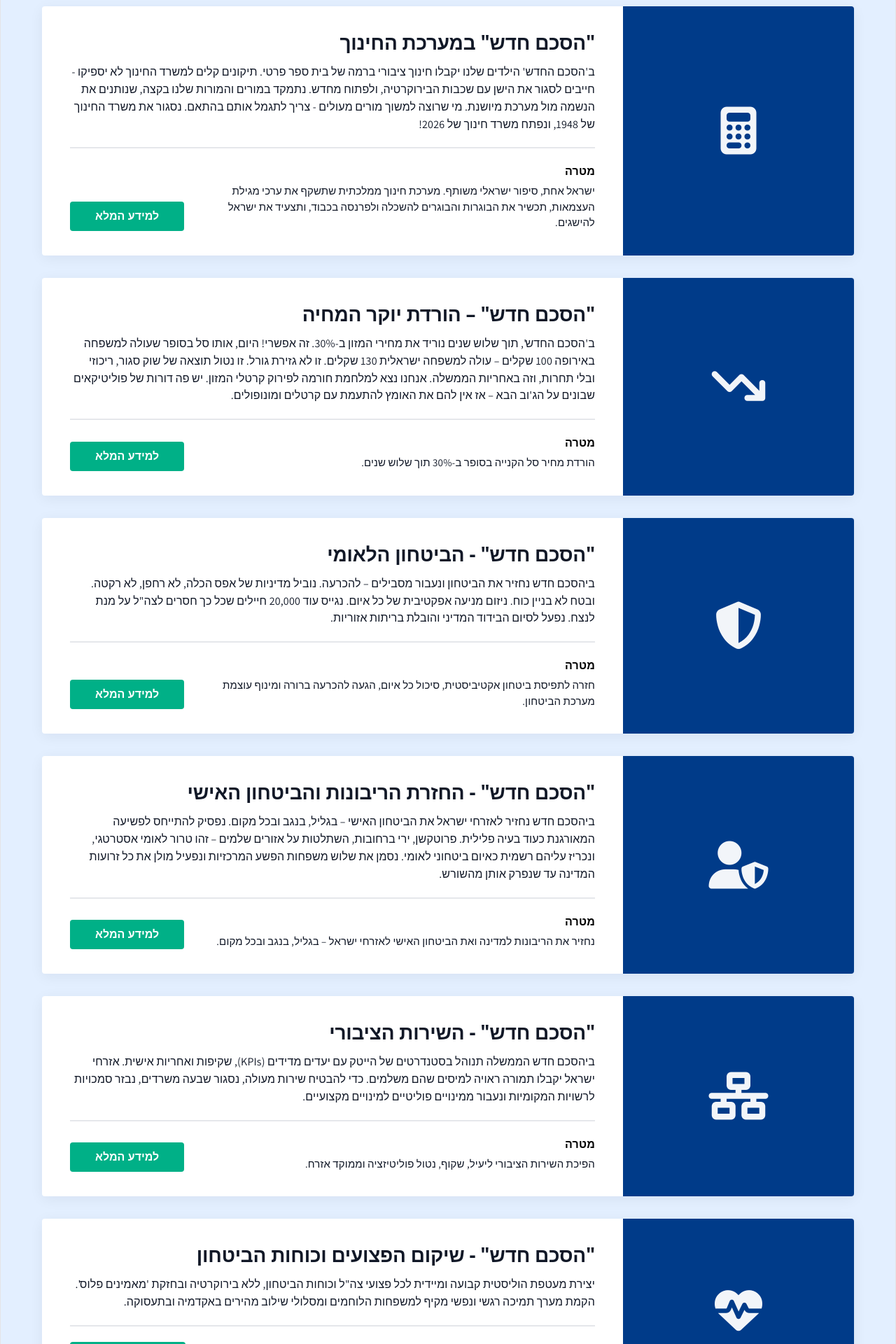
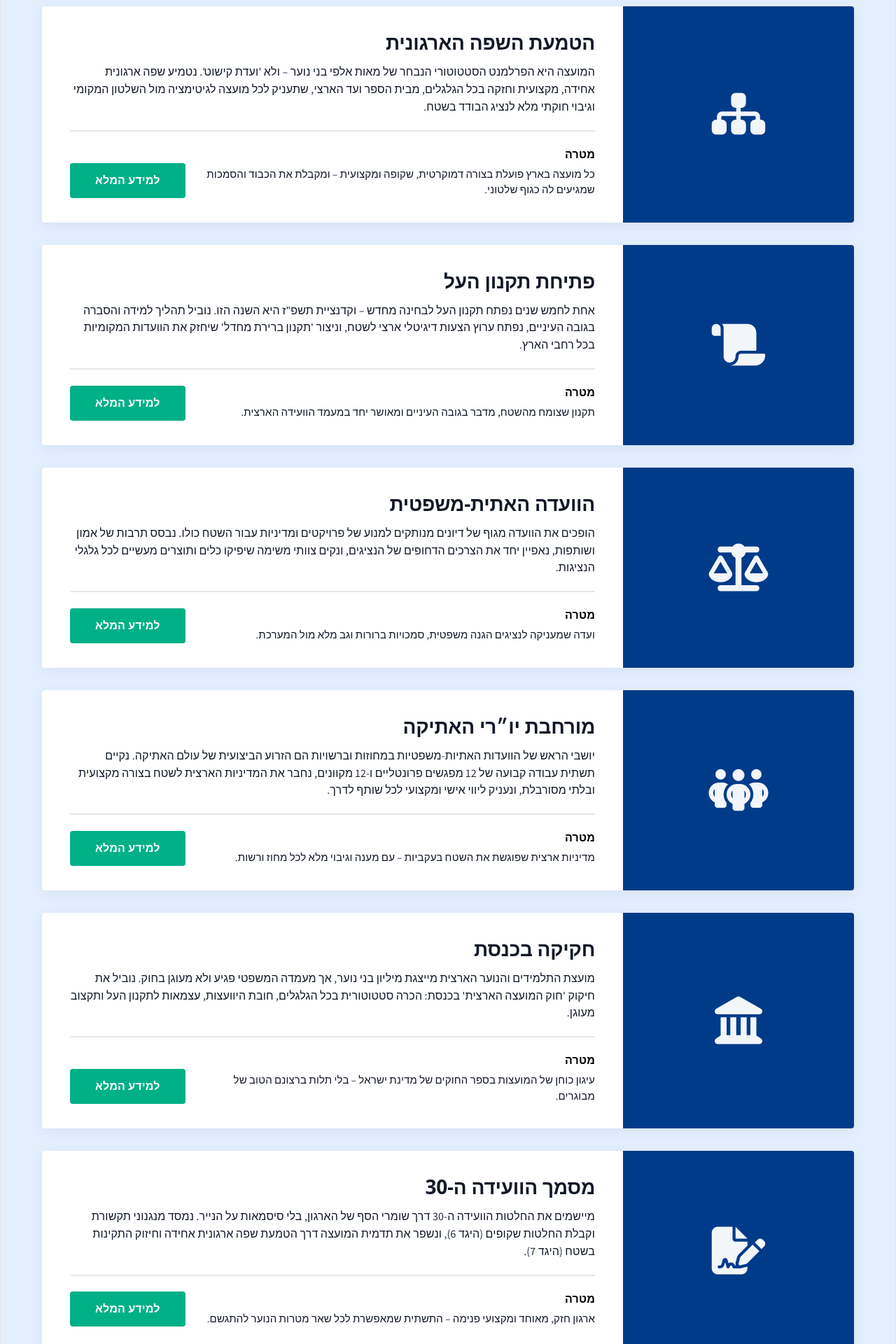
Before and after one commit to tfhsfg/tommy-danieli-website, a React (Vite) app: page /plans in a window 1280 px wide. Shown: the part 340-2260 px from the top of the page at 70% size. Built offline with nearby package versions, Linux system fonts and the light colour scheme.

Commit message:
עדכון דף התוכנית

```diff
--- a/src/pages/Plans.jsx
+++ b/src/pages/Plans.jsx
@@ -2,71 +2,71 @@ import React from "react";
 import { Link } from "react-router-dom";
 import "./Plans.css";
 
+// כרטיסי התוכניות תואמים אחד-לאחד לעמודים האמיתיים שבתפריט הנפתח ("מיישרים קו"),
+// וכל כפתור "למידע המלא" מקשר לעמוד המלא של אותה תוכנית.
 const planItems = [
   {
     id: 1,
-    title: '"הסכם חדש" במערכת החינוך',
-    icon: "fa-solid fa-calculator", // אייקון של מתמטיקה/חינוך
-    description: "ב'הסכם החדש' הילדים שלנו יקבלו חינוך ציבורי ברמה של בית ספר פרטי. תיקונים קלים למשרד החינוך לא יספיקו - חייבים לסגור את הישן עם שכבות הבירוקרטיה, ולפתוח מחדש. נתמקד במורים והמורות שלנו בקצה, שנותנים את הנשמה מול מערכת מיושנת. מי שרוצה למשוך מורים מעולים - צריך לתגמל אותם בהתאם. נסגור את משרד החינוך של 1948, ונפתח משרד חינוך של 2026!",
+    title: "הטמעת השפה הארגונית",
+    icon: "fa-solid fa-sitemap",
+    description: "המועצה היא הפרלמנט הסטטוטורי הנבחר של מאות אלפי בני נוער – ולא 'ועדת קישוט'. נטמיע שפה ארגונית אחידה, מקצועית וחזקה בכל הגלגלים, מבית הספר ועד הארצי, שתעניק לכל מועצה לגיטימציה מול השלטון המקומי וגיבוי חוקתי מלא לנציג הבודד בשטח.",
     targetTitle: "מטרה",
-    targetText: "ישראל אחת, סיפור ישראלי משותף. מערכת חינוך ממלכתית שתשקף את ערכי מגילת העצמאות, תכשיר את הבוגרות והבוגרים להשכלה ולפרנסה בכבוד, ותצעיד את ישראל להישגים."
+    targetText: "כל מועצה בארץ פועלת בצורה דמוקרטית, שקופה ומקצועית – ומקבלת את הכבוד והסמכות שמגיעים לה כגוף שלטוני.",
+    to: "/organizationallanguage"
   },
   {
     id: 2,
-    title: '"הסכם חדש" – הורדת יוקר המחיה',
-    icon: "fa-solid fa-arrow-trend-down", // אייקון של חץ ירידה/אחוזים
-    description: "ב'הסכם החדש', תוך שלוש שנים נוריד את מחירי המזון ב-30%. זה אפשרי! היום, אותו סל בסופר שעולה למשפחה באירופה 100 שקלים – עולה למשפחה ישראלית 130 שקלים. זו לא גזירת גורל. זו נטול תוצאה של שוק סגור, ריכוזי ובלי תחרות, וזה באחריות הממשלה. אנחנו נצא למלחמת חורמה לפירוק קרטלי המזון. יש פה דורות של פוליטיקאים שבונים על הג'וב הבא – אז אין להם את האומץ להתעמת עם קרטלים ומונופולים.",
+    title: "פתיחת תקנון העל",
+    icon: "fa-solid fa-scroll",
+    description: "אחת לחמש שנים נפתח תקנון העל לבחינה מחדש – וקדנציית תשפ\"ז היא השנה הזו. נוביל תהליך למידה והסברה בגובה העיניים, נפתח ערוץ הצעות דיגיטלי ארצי לשטח, וניצור 'תקנון ברירת מחדל' שיחזק את הוועדות המקומיות בכל רחבי הארץ.",
     targetTitle: "מטרה",
-    targetText: "הורדת מחיר סל הקנייה בסופר ב-30% תוך שלוש שנים."
+    targetText: "תקנון שצומח מהשטח, מדבר בגובה העיניים ומאושר יחד במעמד הוועידה הארצית.",
+    to: "/regulations"
   },
   {
     id: 3,
-    title: '"הסכם חדש" - הביטחון הלאומי',
-    icon: "fa-solid fa-shield-halved",
-    description: "ביהסכם חדש נחזיר את הביטחון ונעבור מסבילים – להכרעה. נוביל מדיניות של אפס הכלה, לא רחפן, לא רקטה. ובטח לא בניין כוח. ניזום מניעה אפקטיבית של כל איום. נגייס עוד 20,000 חיילים שכל כך חסרים לצה\"ל על מנת לנצח. נפעל לסיום הבידוד המדיני והובלת בריתות אזוריות.",
+    title: "הוועדה האתית-משפטית",
+    icon: "fa-solid fa-scale-balanced",
+    description: "הופכים את הוועדה מגוף של דיונים מנותקים למנוע של פרויקטים ומדיניות עבור השטח כולו. נבסס תרבות של אמון ושותפות, נאפיין יחד את הצרכים הדחופים של הנציגים, ונקים צוותי משימה שיפיקו כלים ותוצרים מעשיים לכל גלגלי הנציגות.",
     targetTitle: "מטרה",
-    targetText: "חזרה לתפיסת ביטחון אקטיביסטית, סיכול כל איום, הגעה להכרעה ברורה ומינוף עוצמת מערכת הביטחון."
+    targetText: "ועדה שמעניקה לנציגים הגנה משפטית, סמכויות ברורות וגב מלא מול המערכת.",
+    to: "/committee"
   },
   {
     id: 4,
-    title: '"הסכם חדש" - החזרת הריבונות והביטחון האישי',
-    icon: "fa-solid fa-user-shield",
-    description: "ביהסכם חדש נחזיר לאזרחי ישראל את הביטחון האישי – בגליל, בנגב ובכל מקום. נפסיק להתייחס לפשיעה המאורגנת כעוד בעיה פלילית. פרוטקשן, ירי ברחובות, השתלטות על אזורים שלמים – זהו טרור לאומי אסטרטגי, ונכריז עליהם רשמית כאיום ביטחוני לאומי. נסמן את שלוש משפחות הפשע המרכזיות ונפעיל מולן את כל זרועות המדינה עד שנפרק אותן מהשורש.",
+    title: "מורחבת יו״רי האתיקה",
+    icon: "fa-solid fa-people-group",
+    description: "יושבי הראש של הוועדות האתיות-משפטיות במחוזות וברשויות הם הזרוע הביצועית של עולם האתיקה. נקיים תשתית עבודה קבועה של 12 מפגשים פרונטליים ו-12 מקוונים, נחבר את המדיניות הארצית לשטח בצורה מקצועית ובלתי מסורבלת, ונעניק ליווי אישי ומקצועי לכל שותף לדרך.",
     targetTitle: "מטרה",
-    targetText: "נחזיר את הריבונות למדינה ואת הביטחון האישי לאזרחי ישראל – בגליל, בנגב ובכל מקום."
+    targetText: "מדיניות ארצית שפוגשת את השטח בעקביות – עם מענה וגיבוי מלא לכל מחוז ורשות.",
+    to: "/regional"
   },
   {
     id: 5,
-    title: '"הסכם חדש" - השירות הציבורי',
-    icon: "fa-solid fa-network-wired",
-    description: "ביהסכם חדש הממשלה תנוהל בסטנדרטים של הייטק עם יעדים מדידים (KPIs), שקיפות ואחריות אישית. אזרחי ישראל יקבלו תמורה ראויה למיסים שהם משלמים. כדי להבטיח שירות מעולה, נסגור שבעה משרדים, נבזר סמכויות לרשויות המקומיות ונעבור ממינויים פוליטיים למינויים מקצועיים.",
+    title: "חקיקה בכנסת",
+    icon: "fa-solid fa-landmark",
+    description: "מועצת התלמידים והנוער הארצית מייצגת מיליון בני נוער, אך מעמדה המשפטי פגיע ולא מעוגן בחוק. נוביל את חיקוק 'חוק המועצה הארצית' בכנסת: הכרה סטטוטורית בכל הגלגלים, חובת היוועצות, עצמאות לתקנון העל ותקצוב מעוגן.",
     targetTitle: "מטרה",
-    targetText: "הפיכת השירות הציבורי ליעיל, שקוף, נטול פוליטיזציה וממוקד אזרח."
+    targetText: "עיגון כוחן של המועצות בספר החוקים של מדינת ישראל – בלי תלות ברצונם הטוב של מבוגרים.",
+    to: "/legislation"
   },
   {
     id: 6,
-    title: '"הסכם חדש" - שיקום הפצועים וכוחות הביטחון',
-    icon: "fa-solid fa-heart-pulse",
-    description: "יצירת מעטפת הוליסטית קבועה ומיידית לכל פצועי צה\"ל וכוחות הביטחון, ללא בירוקרטיה ובחזקת 'מאמינים פלוס'. הקמת מערך תמיכה רגשי ונפשי מקיף למשפחות הלוחמים ומסלולי שילוב מהירים באקדמיה ובתעסוקה.",
+    title: "מסמך הוועידה ה-30",
+    icon: "fa-solid fa-file-signature",
+    description: "מיישמים את החלטות הוועידה ה-30 דרך שומרי הסף של הארגון, בלי סיסמאות על הנייר. נמסד מנגנוני תקשורת וקבלת החלטות שקופים (היגד 6), ונשפר את תדמית המועצה דרך הטמעת שפה ארגונית אחידה וחיזוק התקינות בשטח (היגד 7).",
     targetTitle: "מטרה",
-    targetText: "חובה מוסרית: אפס בירוקרטיה בטיפול במי שנתנו את גופם ונפשם למען המדינה.",
-    to: "/regional"
+    targetText: "ארגון חזק, מאוחד ומקצועי פנימה – התשתית שמאפשרת לכל שאר מטרות הנוער להתגשם.",
+    to: "/conference"
   },
   {
     id: 7,
-    title: '"הסכם חדש" - חיזוק הפריפריה וקו העימות',
-    icon: "fa-solid fa-house-chimney-crack",
-    description: "העברת תקציבי עתק לפיתוח תשתיות, רפואה מתקדמת ותעשיית הייטק בגליל, בנגב וביישובי קו העימות. מתן תמריצי מס משמעותיים לתושבים ויצירת קהילות חזקות וממוגנות בעלות חוסן חברתי וכלכלי.",
+    title: "זכויות תלמידים ונוער",
+    icon: "fa-solid fa-file-signature",
+    description: "מיישמים את החלטות הוועידה ה-30 דרך שומרי הסף של הארגון, בלי סיסמאות על הנייר. נמסד מנגנוני תקשורת וקבלת החלטות שקופים (היגד 6), ונשפר את תדמית המועצה דרך הטמעת שפה ארגונית אחידה וחיזוק התקינות בשטח (היגד 7).",
     targetTitle: "מטרה",
-    targetText: "פיזור אוכלוסין והפיכת הפריפריה למרכז חברתי וכלכלי עצמאי ומבוקש."
-  },
-  {
-    id: 8,
-    title: '"הסכם חדש" - חוק המשרתים והשילוב',
-    icon: "fa-solid fa-people-group",
-    description: "הסדרה היסטורית של חובת השירות והשילוב בחברה הישראלית. תגמול חסר תקדים למי שמשרתים שירות צבאי או לאומי משמעותי, כולל עדיפות לקבלה לעבודה, קרקעות ומענקים, לצד יצירת מסלולי שילוב תעסוקתיים מותאמים.",
-    targetTitle: "מטרה",
-    targetText: "יצירת שוויון בנטל מתוך כבוד, שילוב כלכלי ותגמול אמיתי למשרתים."
+    targetText: "ארגון חזק, מאוחד ומקצועי פנימה – התשתית שמאפשרת לכל שאר מטרות הנוער להתגשם.",
+    to: "/conference"
   }
 ];
 
@@ -74,8 +74,8 @@ export default function Plans() {
   return (
     <section className="plansPage almoni">
       <div className="plansHeader">
-        <h1 className="brand-blue">תוכניות עבודה – "הסכם חדש"</h1>
-        <p className="subtitle">היעדים והתוכניות המעשיות לשינוי פני המדינה</p>
+        <h1 className="brand-blue">תוכניות העבודה – מיישרים קו</h1>
+        <p className="subtitle">כל התחומים שאוביל כיו״ר הוועדה האתית-משפטית הארצית – לחצו למידע המלא</p>
       </div>
 
       <div className="plansContainer">
```
